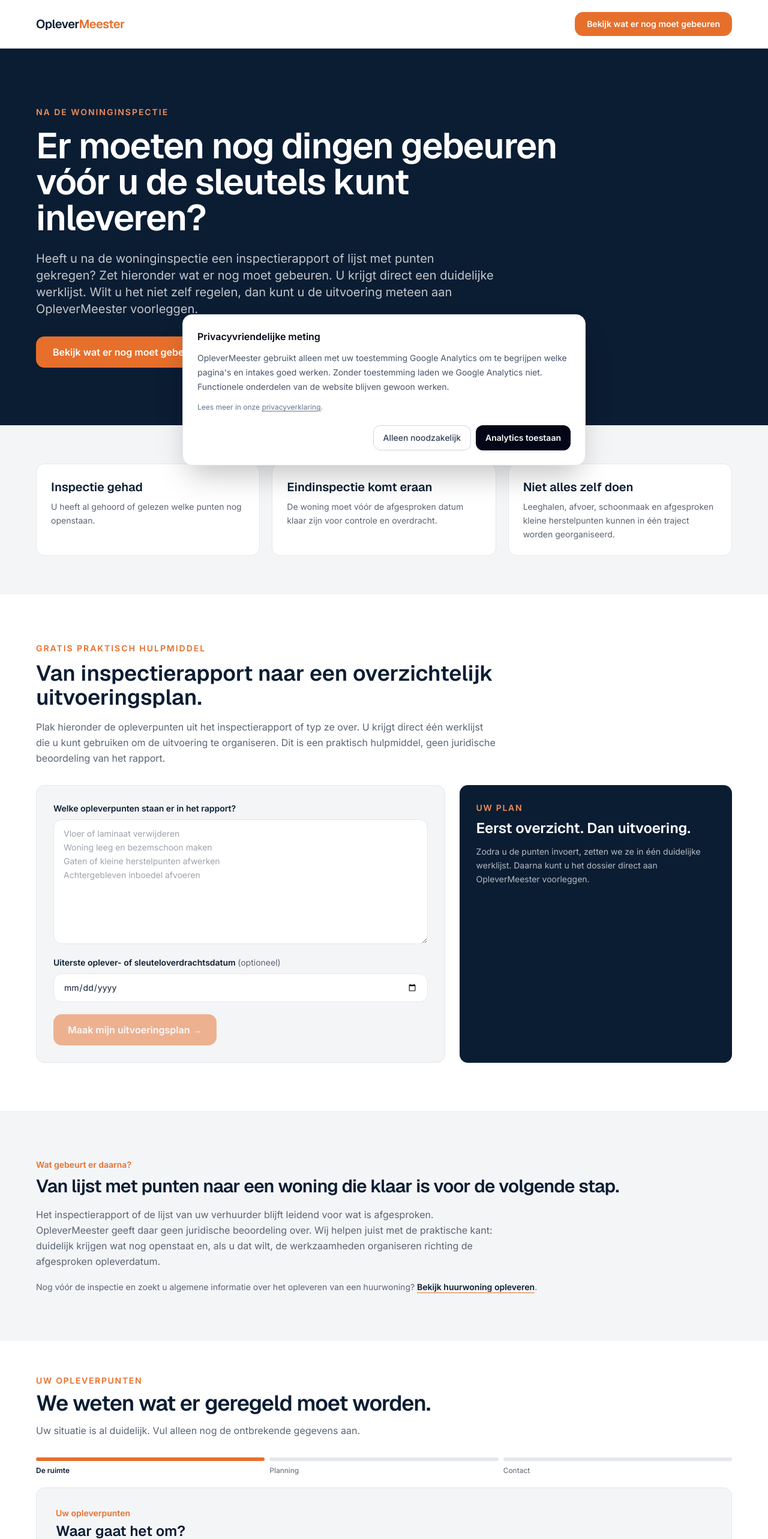
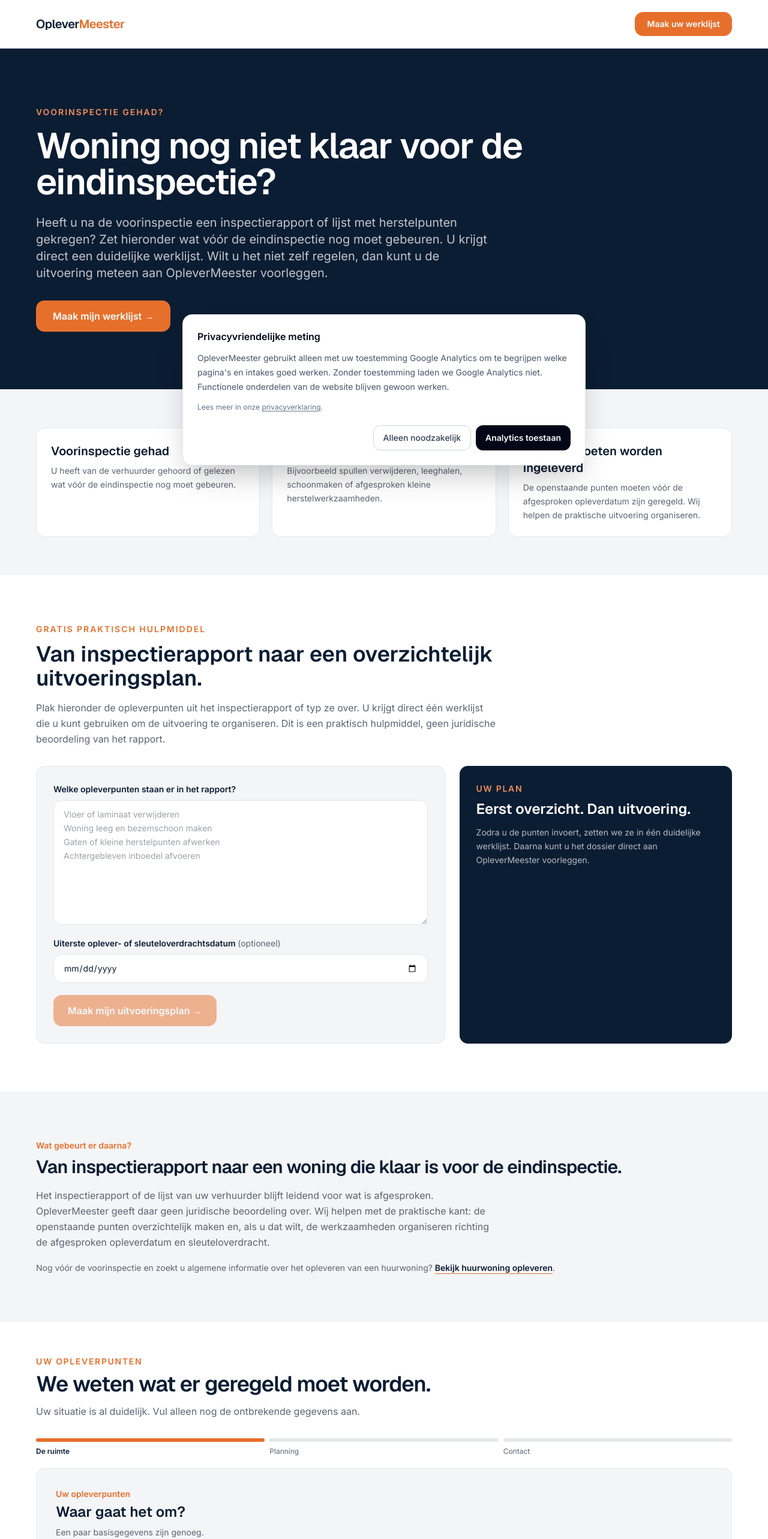
Before and after one commit to sandvlietbv/OpleverMeester, a Next.js app: page /inspectierapport-woning-wat-nu in a window 1280 px wide. Shown: the top 2566 px of the page at 60% size. Built offline with nearby package versions, Linux system fonts and the light colour scheme.

Commit message:
Strengthen post-inspection search intent

```diff
--- a/app/inspectierapport-woning-wat-nu/page.tsx
+++ b/app/inspectierapport-woning-wat-nu/page.tsx
@@ -4,12 +4,12 @@ import OpleverpuntenPlan from "@/components/OpleverpuntenPlan";
 import Contact from "@/components/Contact";
 
 export const metadata: Metadata = {
-  title: "Inspectierapport gekregen? Regel wat nog moet gebeuren",
-  description: "Inspectie gehad en staan er nog punten open voordat u de sleutels inlevert? Maak direct een praktisch uitvoeringsplan en leg de uitvoering voor aan OpleverMeester.",
+  title: "Woning niet klaar na voorinspectie? Dit kunt u nu doen",
+  description: "Voorinspectie gehad en staan er nog herstel- of opleverpunten open voor de eindinspectie? Zet uw inspectierapport om in een praktische werklijst en regel de uitvoering.",
   alternates: { canonical: "/inspectierapport-woning-wat-nu" },
   openGraph: {
-    title: "Inspectierapport gekregen? | OpleverMeester",
-    description: "Van openstaande punten na de woninginspectie naar een praktisch plan voor de eindinspectie en sleuteloverdracht.",
+    title: "Woning niet klaar na voorinspectie? | OpleverMeester",
+    description: "Van inspectierapport en openstaande herstelpunten naar een praktisch plan voor de eindinspectie en sleuteloverdracht.",
     url: "https://oplevermeester.nl/inspectierapport-woning-wat-nu",
     type: "website",
     locale: "nl_NL",
@@ -29,26 +29,26 @@ const JSON_LD = {
 export default function InspectierapportWoningPage() {
   return <>
     <script type="application/ld+json" dangerouslySetInnerHTML={{ __html: JSON.stringify(JSON_LD) }} />
-    <header className="border-b border-surface-mid bg-white"><div className="container-om flex h-16 items-center justify-between md:h-20"><Link href="/" className="font-display text-lg font-semibold tracking-tight text-navy md:text-xl">Oplever<span className="text-orange">Meester</span></Link><a href="#opleverplan" className="rounded-om bg-orange px-5 py-2.5 text-sm font-semibold text-white hover:bg-orange-light">Bekijk wat er nog moet gebeuren</a></div></header>
+    <header className="border-b border-surface-mid bg-white"><div className="container-om flex h-16 items-center justify-between md:h-20"><Link href="/" className="font-display text-lg font-semibold tracking-tight text-navy md:text-xl">Oplever<span className="text-orange">Meester</span></Link><a href="#opleverplan" className="rounded-om bg-orange px-5 py-2.5 text-sm font-semibold text-white hover:bg-orange-light">Maak uw werklijst</a></div></header>
     <main>
       <section className="bg-navy py-16 text-white md:py-24"><div className="container-om max-w-5xl">
-        <p className="text-sm font-semibold uppercase tracking-[0.14em] text-orange-light">Na de woninginspectie</p>
-        <h1 className="mt-4 max-w-4xl font-display text-4xl font-semibold leading-tight tracking-tight md:text-6xl">Er moeten nog dingen gebeuren vóór u de sleutels kunt inleveren?</h1>
-        <p className="mt-6 max-w-3xl text-lg leading-relaxed text-white/75 md:text-xl">Heeft u na de woninginspectie een inspectierapport of lijst met punten gekregen? Zet hieronder wat er nog moet gebeuren. U krijgt direct een duidelijke werklijst. Wilt u het niet zelf regelen, dan kunt u de uitvoering meteen aan OpleverMeester voorleggen.</p>
-        <a href="#opleverplan" className="mt-8 inline-block rounded-om bg-orange px-7 py-3.5 font-semibold text-white hover:bg-orange-light">Bekijk wat er nog moet gebeuren →</a>
+        <p className="text-sm font-semibold uppercase tracking-[0.14em] text-orange-light">Voorinspectie gehad?</p>
+        <h1 className="mt-4 max-w-4xl font-display text-4xl font-semibold leading-tight tracking-tight md:text-6xl">Woning nog niet klaar voor de eindinspectie?</h1>
+        <p className="mt-6 max-w-3xl text-lg leading-relaxed text-white/75 md:text-xl">Heeft u na de voorinspectie een inspectierapport of lijst met herstelpunten gekregen? Zet hieronder wat vóór de eindinspectie nog moet gebeuren. U krijgt direct een duidelijke werklijst. Wilt u het niet zelf regelen, dan kunt u de uitvoering meteen aan OpleverMeester voorleggen.</p>
+        <a href="#opleverplan" className="mt-8 inline-block rounded-om bg-orange px-7 py-3.5 font-semibold text-white hover:bg-orange-light">Maak mijn werklijst →</a>
       </div></section>
 
       <section className="bg-surface-light py-12 md:py-16"><div className="container-om max-w-5xl grid gap-5 md:grid-cols-3">
-        {[["Inspectie gehad", "U heeft al gehoord of gelezen welke punten nog openstaan."],["Eindinspectie komt eraan", "De woning moet vóór de afgesproken datum klaar zijn voor controle en overdracht."],["Niet alles zelf doen", "Leeghalen, afvoer, schoonmaak en afgesproken kleine herstelpunten kunnen in één traject worden georganiseerd."]].map(([title,body]) => <div key={title} className="rounded-om border border-surface-mid bg-white p-6"><h2 className="font-display text-xl font-semibold text-navy">{title}</h2><p className="mt-2 text-sm leading-relaxed text-muted">{body}</p></div>)}
+        {[["Voorinspectie gehad", "U heeft van de verhuurder gehoord of gelezen wat vóór de eindinspectie nog moet gebeuren."],["Herstelpunten staan nog open", "Bijvoorbeeld spullen verwijderen, leeghalen, schoonmaken of afgesproken kleine herstelwerkzaamheden."],["Sleutels moeten worden ingeleverd", "De openstaande punten moeten vóór de afgesproken opleverdatum zijn geregeld. Wij helpen de praktische uitvoering organiseren."]].map(([title,body]) => <div key={title} className="rounded-om border border-surface-mid bg-white p-6"><h2 className="font-display text-xl font-semibold text-navy">{title}</h2><p className="mt-2 text-sm leading-relaxed text-muted">{body}</p></div>)}
       </div></section>
 
       <OpleverpuntenPlan />
 
       <section className="bg-surface-light py-16 md:py-20"><div className="container-om max-w-4xl">
         <p className="text-sm font-semibold text-orange">Wat gebeurt er daarna?</p>
-        <h2 className="mt-2 font-display text-3xl font-semibold tracking-tight text-navy">Van lijst met punten naar een woning die klaar is voor de volgende stap.</h2>
-        <p className="mt-4 max-w-3xl leading-relaxed text-muted">Het inspectierapport of de lijst van uw verhuurder blijft leidend voor wat is afgesproken. OpleverMeester geeft daar geen juridische beoordeling over. Wij helpen juist met de praktische kant: duidelijk krijgen wat nog openstaat en, als u dat wilt, de werkzaamheden organiseren richting de afgesproken opleverdatum.</p>
-        <p className="mt-5 text-sm text-muted">Nog vóór de inspectie en zoekt u algemene informatie over het opleveren van een huurwoning? <Link href="/huurwoning-opleveren" className="font-semibold text-navy underline decoration-orange underline-offset-4">Bekijk huurwoning opleveren</Link>.</p>
+        <h2 className="mt-2 font-display text-3xl font-semibold tracking-tight text-navy">Van inspectierapport naar een woning die klaar is voor de eindinspectie.</h2>
+        <p className="mt-4 max-w-3xl leading-relaxed text-muted">Het inspectierapport of de lijst van uw verhuurder blijft leidend voor wat is afgesproken. OpleverMeester geeft daar geen juridische beoordeling over. Wij helpen met de praktische kant: de openstaande punten overzichtelijk maken en, als u dat wilt, de werkzaamheden organiseren richting de afgesproken opleverdatum en sleuteloverdracht.</p>
+        <p className="mt-5 text-sm text-muted">Nog vóór de voorinspectie en zoekt u algemene informatie over het opleveren van een huurwoning? <Link href="/huurwoning-opleveren" className="font-semibold text-navy underline decoration-orange underline-offset-4">Bekijk huurwoning opleveren</Link>.</p>
       </div></section>
 
       <Contact />
```
